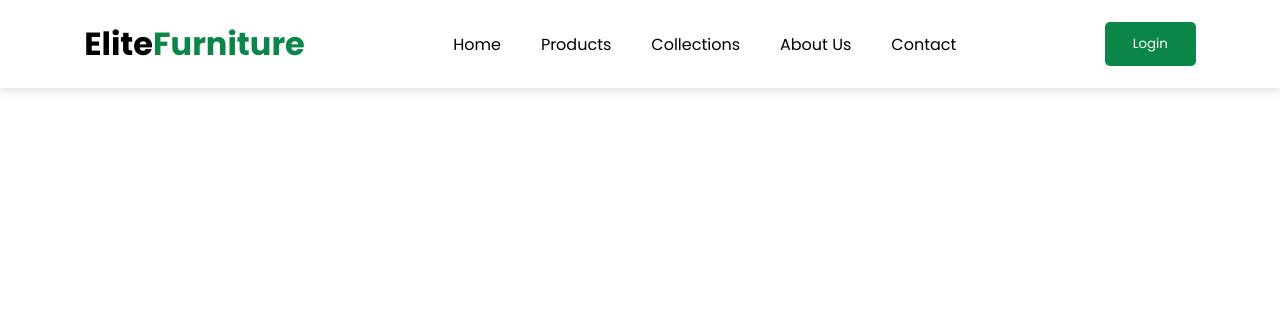
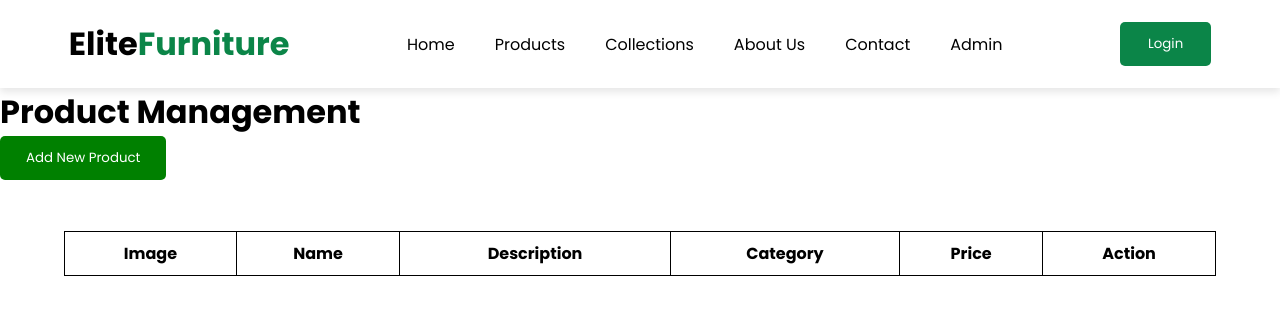
Before and after one commit to JAYANTI-THAKOR-941/Elite-Furniture, a React (Vite) app: page /manage-products in a window 1280 px wide. Shown: the top 314 px of the page. Built offline with nearby package versions, Linux system fonts and the light colour scheme.

Commit message:
product management

```diff
--- a/src/App.jsx
+++ b/src/App.jsx
@@ -8,6 +8,7 @@ import Register from './pages/Register'
 import Login from './pages/Login'
 import Header from './components/Header'
 import Collections from './pages/Collections'
+import ProductManagement from './admin/ProductManagement'
 
 const App = () => {
   return (
@@ -15,12 +16,13 @@ const App = () => {
       <Header/>
         <Routes>
           <Route path="/" element={<Home/>} />
-          <Route path='/my-products' element={<Products/>} />
+          <Route path='/products' element={<Products/>} />
           <Route path='/about' element={<About/>} />
           <Route path='/contact' element={<Contact/>} />
           <Route path='/login' element={<Login/>} />
           <Route path='/register' element={<Register/>} />
           <Route path='/collections' element={<Collections/>} />
+          <Route path='/manage-products' element={<ProductManagement/>} />
         </Routes>
 
     </div>
--- /dev/null
+++ b/src/admin/ProductManagement.jsx
@@ -0,0 +1,91 @@
+import { useEffect, useState } from "react";
+import './admin.css';
+
+const ProductManagement = () => {
+
+    const [products, setProducts] = useState(() => {
+        let allProducts = localStorage.getItem('allproducts')
+        return allProducts ? JSON.parse(allProducts) : [];
+    });
+
+    const [name, setName] = useState("");
+    const [description, setDescription] = useState("");
+    const [category, setCategory] = useState("");
+    const [price, setPrice] = useState("");
+    const [image, setImage] = useState("");
+
+    const [open, setOpen] = useState(false);
+
+    const handleSubmit = (e) => {
+        e.preventDefault();
+
+        const newProduct = {
+            id: Date.now(),
+            name: name,
+            description: description,
+            category: category,
+            price: price,
+            image: image
+        }
+
+        setProducts([...products, newProduct]);
+        setName("");
+        setDescription("");
+        setPrice("");
+        setCategory("");
+        setImage("");
+    }
+
+
+
+    const handleDelete = (id) => {
+        const filterProduct = products.filter((p) => p.id !== id);
+        setProducts(filterProduct);
+    }
+
+    useEffect(() => {
+        localStorage.setItem('allproducts', JSON.stringify(products));
+    }, [products])
+    return (
+        <>
+            <h1>Product Management</h1>
+            <button onClick={()=>setOpen(true)}>Add New Product</button>
+            <table>
+                <tr>
+                    <th>Image</th>
+                    <th>Name</th>
+                    <th>Description</th>
+                    <th>Category</th>
+                    <th>Price</th>
+                    <th colSpan={2}>Action</th>
+                </tr>
+                {
+                    products.map((p) => (
+                        <tr key={p.id}>
+                            <td><img src={p.image} /></td>
+                            <td>{p.name}</td>
+                            <td>{p.description}</td>
+                            <td>{p.category}</td>
+                            <td>{p.price}</td>
+                            <td><button>Edit</button></td>
+                            <td><button style={{ backgroundColor: "red" }} onClick={() => handleDelete(p.id)}>Delete</button></td>
+                        </tr>
+                    ))
+                }
+            </table>
+
+            {open && <form onSubmit={handleSubmit}>
+                <h1>Add New Product</h1>
+                <input type="text" placeholder="Enter product name" value={name} onChange={(e) => setName(e.target.value)} />
+                <input type="text" placeholder="Enter product description" value={description} onChange={(e) => setDescription(e.target.value)} />
+                <input type="text" placeholder="Enter product category" value={category} onChange={(e) => setCategory(e.target.value)} />
+                <input type="text" placeholder="Enter product price" value={price} onChange={(e) => setPrice(e.target.value)} />
+                <input type="text" placeholder="Enter product image url" value={image} onChange={(e) => setImage(e.target.value)} />
+                <button>Add Product</button>
+                <button onClick={()=>setOpen(false)}>Cancel</button>
+            </form>}
+        </>
+    )
+}
+
+export default ProductManagement;
--- /dev/null
+++ b/src/admin/admin.css
@@ -0,0 +1,29 @@
+table{
+    width: 90%;
+    margin: 4% auto;
+}
+table,tr,th,td{
+    border: 1px solid black;
+    border-collapse: collapse;
+    padding: 9px;
+}
+form{
+    width: 600px;
+    padding: 20px;
+}
+form input{
+    width: 100%;
+    padding: 10px;
+    margin: 20px auto;
+}
+button{
+    padding: 12px 26px;
+    border: 0;
+    cursor: pointer;
+    border-radius: 5px;
+    color: white;
+    background-color: green;
+}
+table tr td img{
+    width: 150px;
+}
--- a/src/components/Header.jsx
+++ b/src/components/Header.jsx
@@ -13,10 +13,11 @@ const Header = () => {
         </div>
         <div className="nav-links">
             <Link to='/' >Home</Link>
-            <Link to='/my-products' >Products</Link>
+            <Link to='/products' >Products</Link>
             <Link to='/collections' >Collections</Link>
             <Link to='/about' >About Us</Link>
             <Link to='/contact' >Contact</Link>
+            <Link to='/manage-products' >Admin</Link>
         </div>
         <div className="btns">
           <button onClick={()=>navigate('/login')}>Login</button>
--- a/src/pages/Products.jsx
+++ b/src/pages/Products.jsx
@@ -1,9 +1,35 @@
-import React from 'react'
+import React, { useState } from 'react'
 
 const Products = () => {
+
+  const [products,setProducts] = useState(()=>{
+    const allProducts = localStorage.getItem('allproducts');
+    return allProducts ? JSON.parse(allProducts) : [];
+  });
+
   return (
     <div>
       <h1>Explore Our Products</h1>
+      <div className="product-container">
+        {
+          products.map((p)=>(
+            <div className="card">
+              <img src={p.image} alt="" />
+              <div className="product-info">
+                <h3>{p.name}</h3>
+                <h3>{p.description}</h3>
+                <h3>{p.category}</h3>
+                <div className="bottom">
+                  <p>Price:₹{p.price}</p>
+                  <div className="btns">
+                    <button>View Details</button>
+                  </div>
+                </div>
+              </div>
+            </div>
+          ))
+        }
+      </div>
     </div>
   )
 }
```
